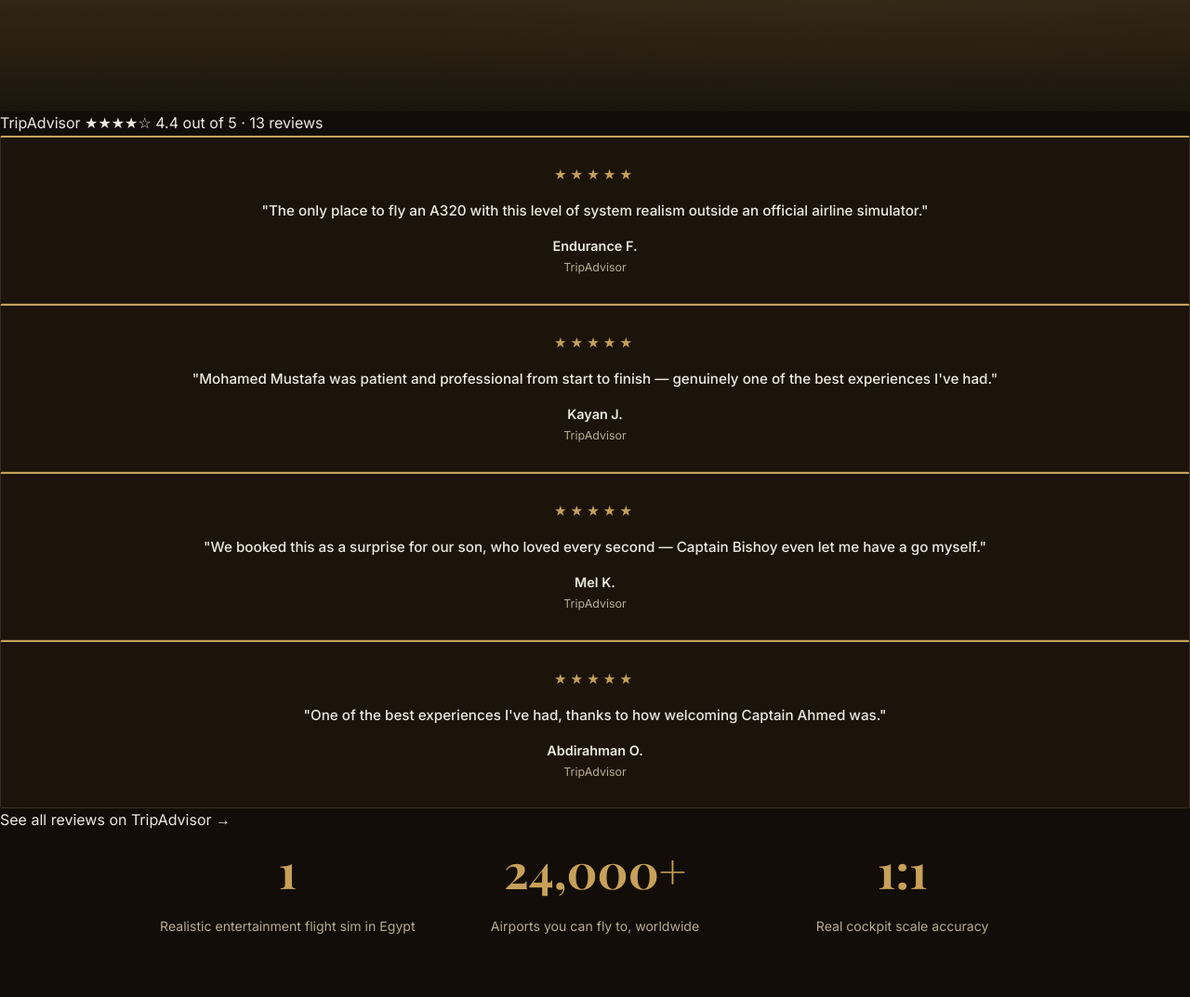
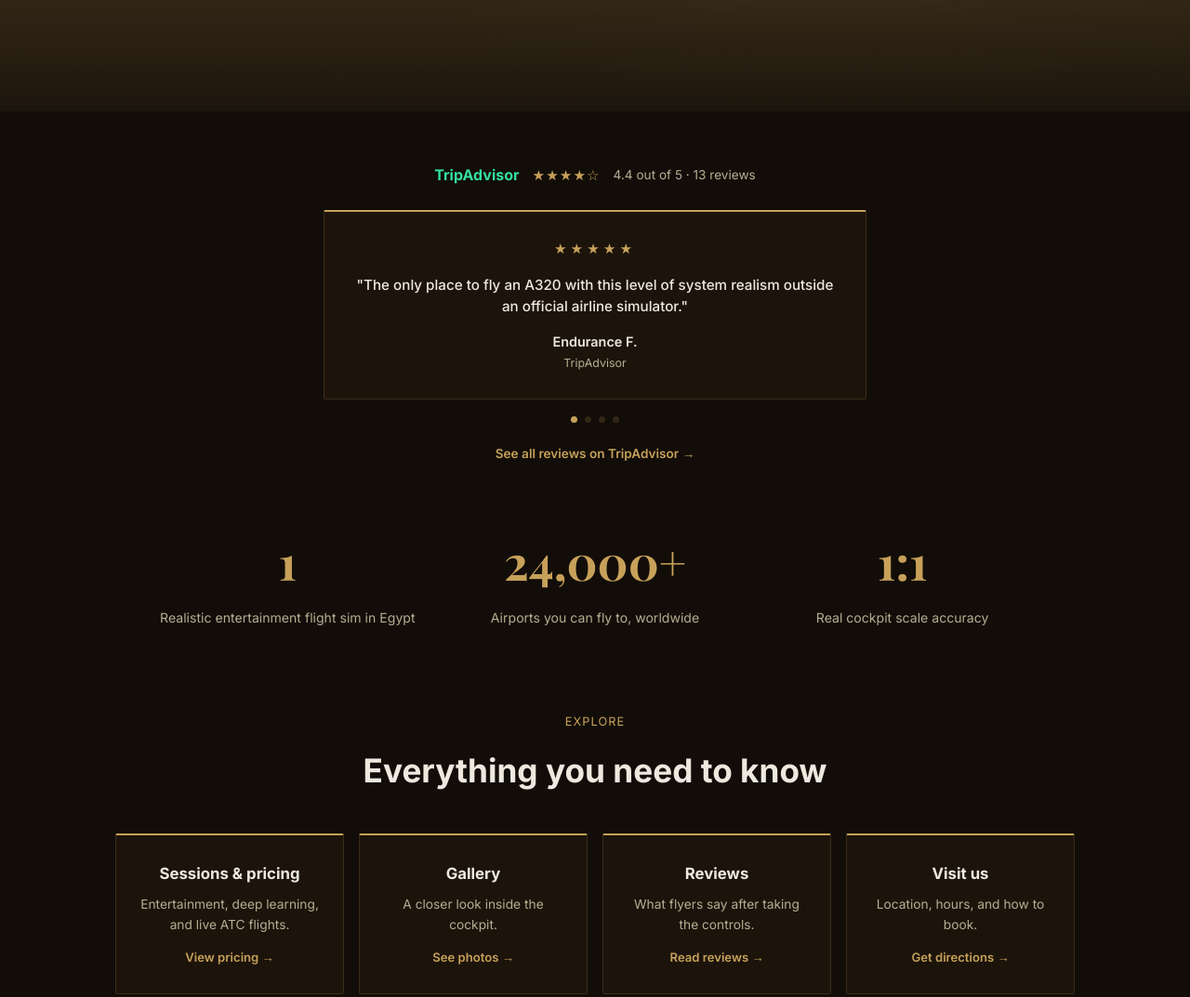
Before and after one commit to BloxForLife/isimegypt, a plain HTML site: page index.html in a window 1280 px wide. Shown: the part 680-1753 px from the top of the page at 93% size. Drawn offline with nearby package versions, Linux system fonts and the light colour scheme; a web font is replaced by a local one.

Commit message:
Update styles.css

```diff
--- a/styles.css
+++ b/styles.css
@@ -184,6 +184,32 @@ footer{padding:56px 24px 28px;border-top:1px solid var(--line);color:var(--ink-d
 @media(max-width:480px){.footer-grid{grid-template-columns:1fr;}}
 .footer-logo{height:40px;width:auto;margin-bottom:12px;}
 .footer-tagline{font-size:0.85rem;line-height:1.5;}
+.footer-social{display:flex;gap:14px;margin-top:14px;}
+.footer-social a{color:var(--ink-dim);font-size:0.8rem;}
+.footer-social a:hover{color:var(--gold);}
+.video-grid{display:grid;grid-template-columns:repeat(3,1fr);gap:16px;}
+.video-embed{position:relative;aspect-ratio:16/9;border-radius:6px;overflow:hidden;border:1px solid var(--line);}
+.video-embed iframe{width:100%;height:100%;border:0;}
+@media(max-width:900px){.video-grid{grid-template-columns:1fr;}}
+
+/* TRIPADVISOR CAROUSEL */
+.ta-block{padding:56px 24px 64px;max-width:640px;margin:0 auto;text-align:center;}
+.ta-header{display:flex;align-items:center;justify-content:center;gap:14px;flex-wrap:wrap;margin-bottom:24px;}
+.ta-brand{font-weight:700;font-size:1rem;color:#34E0A1;}
+.ta-stars{color:var(--gold);font-size:0.95rem;letter-spacing:1px;}
+.ta-status{color:var(--ink-dim);font-size:0.85rem;}
+.ta-carousel{display:flex;overflow-x:auto;scroll-snap-type:x mandatory;gap:0;-webkit-overflow-scrolling:touch;scrollbar-width:none;border-radius:2px;}
+.ta-carousel::-webkit-scrollbar{display:none;}
+.ta-slide{flex:0 0 100%;scroll-snap-align:center;padding:0 4px;}
+.ta-slide .review-card{border-top:2px solid var(--gold);}
+.ta-dots{display:flex;justify-content:center;gap:8px;margin:18px 0 20px;}
+.ta-dots span{width:7px;height:7px;border-radius:50%;background:var(--line);cursor:pointer;transition:background 0.3s ease;}
+.ta-dots span.active{background:var(--gold);}
+.ta-link{color:var(--gold);font-size:0.85rem;font-weight:600;}
+.ta-link:hover{opacity:0.8;}
+
+.latest-video{max-width:800px;margin:0 auto;aspect-ratio:16/9;border-radius:8px;overflow:hidden;border:1px solid var(--line);}
+.latest-video iframe{width:100%;height:100%;border:0;}
 .footer-heading{color:var(--gold);font-size:0.75rem;text-transform:uppercase;letter-spacing:0.08em;margin-bottom:14px;font-weight:600;}
 .footer-col a,.footer-col p{display:block;margin-bottom:8px;font-size:0.85rem;color:var(--ink-dim);}
 .footer-col a:hover{color:var(--ink);}
```
